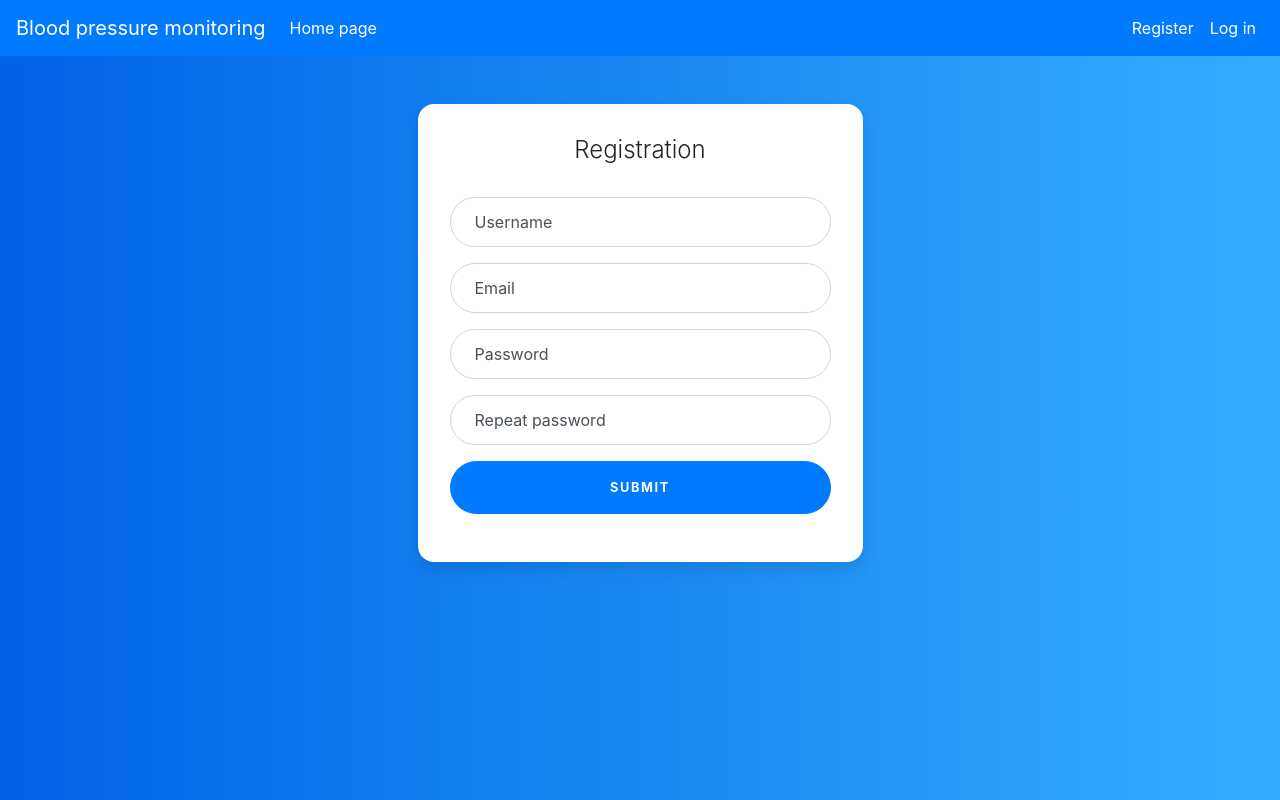
After one commit to vladislav-ero/blood-pressure-monitoring, a Flask app: page /users/register in a window 1280 px wide. The commit adds this page. Run offline with Flask 2, Linux system fonts and the light colour scheme; some libraries are stand-ins or nearby versions.

Commit message:
Added user registration

```diff
--- a/create_admin.py
+++ b/create_admin.py
@@ -2,7 +2,8 @@ from getpass import getpass
 import sys
 
 from webapp import create_app
-from webapp.db import User, Session
+from webapp.db import Session
+from webapp.user.models import User
 
 app = create_app()
 session = Session()
--- a/create_db.py
+++ /dev/null
@@ -1,6 +0,0 @@
-from webapp.db import Base, engine
-from sqlalchemy.orm import sessionmaker
-
-Base.metadata.create_all(engine)
-
-Session = sessionmaker(bind=engine)
--- a/webapp/__init__.py
+++ b/webapp/__init__.py
@@ -2,9 +2,10 @@ from flask import Flask, render_template
 from flask_login import LoginManager
 from flask_migrate import Migrate
 
-from webapp.config import SECRET_KEY, URI
-from webapp.db import Session, Base
 from webapp.admin.views import blueprint as admin_bluerprint
+from webapp.config import SECRET_KEY, SQLALCHEMY_DATABASE_URI
+from webapp.db import engine, Session, Base
+from webapp.data.models import Data
 from webapp.user.models import User
 from webapp.user.views import blueprint as user_blueprint
 
@@ -15,9 +16,11 @@ session = Session()
 def create_app():
     app = Flask(__name__)
     app.config.update(dict(SECRET_KEY=SECRET_KEY,
-                           WTF_CSRF_SECRET_KEY=SECRET_KEY
+                           WTF_CSRF_SECRET_KEY=SECRET_KEY,
+                           SQLALCHEMY_DATABASE_URI=SQLALCHEMY_DATABASE_URI
                            )
                       )
+    Base.metadata.create_all(engine)
     migrate = Migrate(app, Base)
 
     login_manager = LoginManager()
--- a/webapp/data/models.py
+++ b/webapp/data/models.py
@@ -3,8 +3,8 @@ from sqlalchemy import Column, Integer, Text
 from webapp.db import Base
 
 
-class Values(Base):
-    __tablename__ = 'values'
+class Data(Base):
+    __tablename__ = 'data'
     id = Column(Integer, primary_key=True)
     user_id = Column(Integer, nullable=False)
     date = Column(Text, nullable=False)
--- a/webapp/db.py
+++ b/webapp/db.py
@@ -9,6 +9,5 @@ engine = create_engine(SQLALCHEMY_DATABASE_URI)
 metadata = MetaData(bind=engine)
 
 Base = declarative_base()
-Base.metadata.create_all(engine)
 
 Session = sessionmaker(bind=engine)
--- a/webapp/templates/menu.html
+++ b/webapp/templates/menu.html
@@ -8,16 +8,34 @@
     <div class="collapse navbar-collapse" id="navbarCollapse">
         <ul class="navbar-nav mr-auto">
             <li class="nav-item active">
-            <a class="nav-link" href="/">Home page</a>
+                <a class="nav-link" href="/">Home page</a>
             </li>
+        </ul>
 
-            <li class="nav-item">
-            <a class="nav-link" href="{{ url_for('user.login') }}">Log in</a>
-            </li>
+        <ul class="navbar-nav ml-auto">
+            {% if current_user.is_authenticated %}
+                <li class="nav-item">
+                    <a class="nav-link" href="#">My account</a>
+                </li>
 
-            <li class="nav-item">
-            <a class="nav-link" href="{{ url_for('user.logout') }}">Log out</a>
-            </li>
+                {% if current_user.is_admin %}
+                <li class="nav-item">
+                        <a class="nav-link" href="#">Admin page</a>
+                    </li>
+                {% endif %}
+
+                <li class="nav-item">
+                    <a class="nav-link active" href="{{ url_for('user.logout') }}">Log out</a>
+                </li>
+            {% else %}
+                <li class="nav-item">
+                    <a class="nav-link active" href="{{ url_for('user.register') }}">Register</a>
+                </li>
+
+                <li class="nav-item">
+                    <a class="nav-link active" href="{{ url_for('user.login') }}">Log in</a>
+                </li>
+            {% endif %}
         </ul>
     </div>
 </nav>
--- /dev/null
+++ b/webapp/templates/user/registration.html
@@ -0,0 +1,42 @@
+{% extends "base.html" %}
+
+{% block content %}
+    <div class="row">
+        <div class="col-sm-9 col-md-7 col-lg-5 mx-auto">
+        {% with messages = get_flashed_messages() %}
+            {% if messages %}
+            <div class="alert alert-warning" role="alert">
+            {% for message in messages %}
+                {{ message }}<br>
+            {% endfor %}
+            </div>
+            {% endif %}
+        {% endwith %}
+            <div class="card card-signin my-5">
+                <div class="card-body">
+                    <h5 class="card-title text-center">Registration</h5>
+                    <form class="form-signin" action="{{ url_for('user.process_reg') }}" method="POST">
+                        {{ form.hidden_tag() }}
+                        <div class="form-label-group">
+                            {{ form.username.label }}
+                            {{ form.username() }}
+                        </div>
+                        <div class="form-label-group">
+                            {{ form.email.label }}
+                            {{ form.email() }}
+                        </div>
+                        <div class="form-label-group">
+                            {{ form.password.label }}
+                            {{ form.password() }}
+                        </div>
+                        <div class="form-label-group">
+                            {{ form.password2.label }}
+                            {{ form.password2() }}
+                        </div>
+                        {{ form.submit }}
+                    </form>
+                </div>
+            </div>
+        </div>
+    </div>
+{% endblock %}
--- a/webapp/user/forms.py
+++ b/webapp/user/forms.py
@@ -1,6 +1,6 @@
 from flask_wtf import FlaskForm
 from wtforms import BooleanField, PasswordField, StringField, SubmitField
-from wtforms.validators import DataRequired
+from wtforms.validators import DataRequired, Email, EqualTo
 
 
 class LoginForm(FlaskForm):
@@ -21,3 +21,27 @@ class LoginForm(FlaskForm):
                                               btn-block text-uppercase"
                                     }
                          )
+
+
+class RegistrationForm(FlaskForm):
+    username = StringField('Username',
+                           validators=[DataRequired()],
+                           render_kw={"class": "form-control"}
+                           )
+    email = StringField('Email',
+                        validators=[DataRequired(), Email()],
+                        render_kw={"class": "form-control"}
+                        )
+    password = PasswordField('Password',
+                             validators=[DataRequired()],
+                             render_kw={"class": "form-control"}
+                             )
+    password2 = PasswordField('Repeat password',
+                              validators=[DataRequired(), EqualTo('password')],
+                              render_kw={"class": "form-control"}
+                              )
+    submit = SubmitField('Submit',
+                         render_kw={"class": "btn btn-lg btn-primary \
+                                              btn-block text-uppercase"
+                                    }
+                         )
--- a/webapp/user/models.py
+++ b/webapp/user/models.py
@@ -14,6 +14,7 @@ class User(Base, UserMixin):
     age = Column(Integer, nullable=True)
     name = Column(String, nullable=True)
     surname = Column(String, nullable=True)
+    email = Column(String, nullable=True)
 
     def set_password(self, password):
         self.password = generate_password_hash(password)
--- a/webapp/user/views.py
+++ b/webapp/user/views.py
@@ -1,7 +1,7 @@
 from flask import Blueprint, render_template, flash, redirect, url_for
 from flask_login import current_user, login_user, logout_user
 
-from webapp.user.forms import LoginForm
+from webapp.user.forms import LoginForm, RegistrationForm
 from webapp.user.models import User
 from webapp.db import Session
 
@@ -24,7 +24,6 @@ def login():
 @blueprint.route('/process-login', methods=['POST'])
 def process_login():
     form = LoginForm()
-
     if form.validate_on_submit():
         user = session.query(User).filter_by(
             username=form.username.data).first()
@@ -41,3 +40,31 @@ def logout():
     logout_user()
     flash('You logged out successfuly')
     return redirect(url_for('index'))
+
+
+@blueprint.route('/register')
+def register():
+    if current_user.is_authenticated:
+        return redirect(url_for('index'))
+    registration_form = RegistrationForm()
+    page_title = "Registration"
+    return render_template('user/registration.html',
+                           page_title=page_title,
+                           form=registration_form
+                           )
+
+
+@blueprint.route('/process-reg', methods=['POST'])
+def process_reg():
+    form = RegistrationForm()
+    if form.validate_on_submit():
+        new_user = User(username=form.username.data,
+                        email=form.email.data,
+                        role="user")
+        new_user.set_password(form.password.data)
+        session.add(new_user)
+        session.commit()
+        flash('You registered successfuly!')
+        return redirect(url_for('user.login'))
+    flash('Please, correct errors in registration form!')
+    return redirect(url_for('user.register'))
```
Also changed, not shown: migrations/env.py (+2 -18 lines), migrations/versions/b47dc7d51508_users_and_values_tables.py (deleted, +0 -32 lines).
